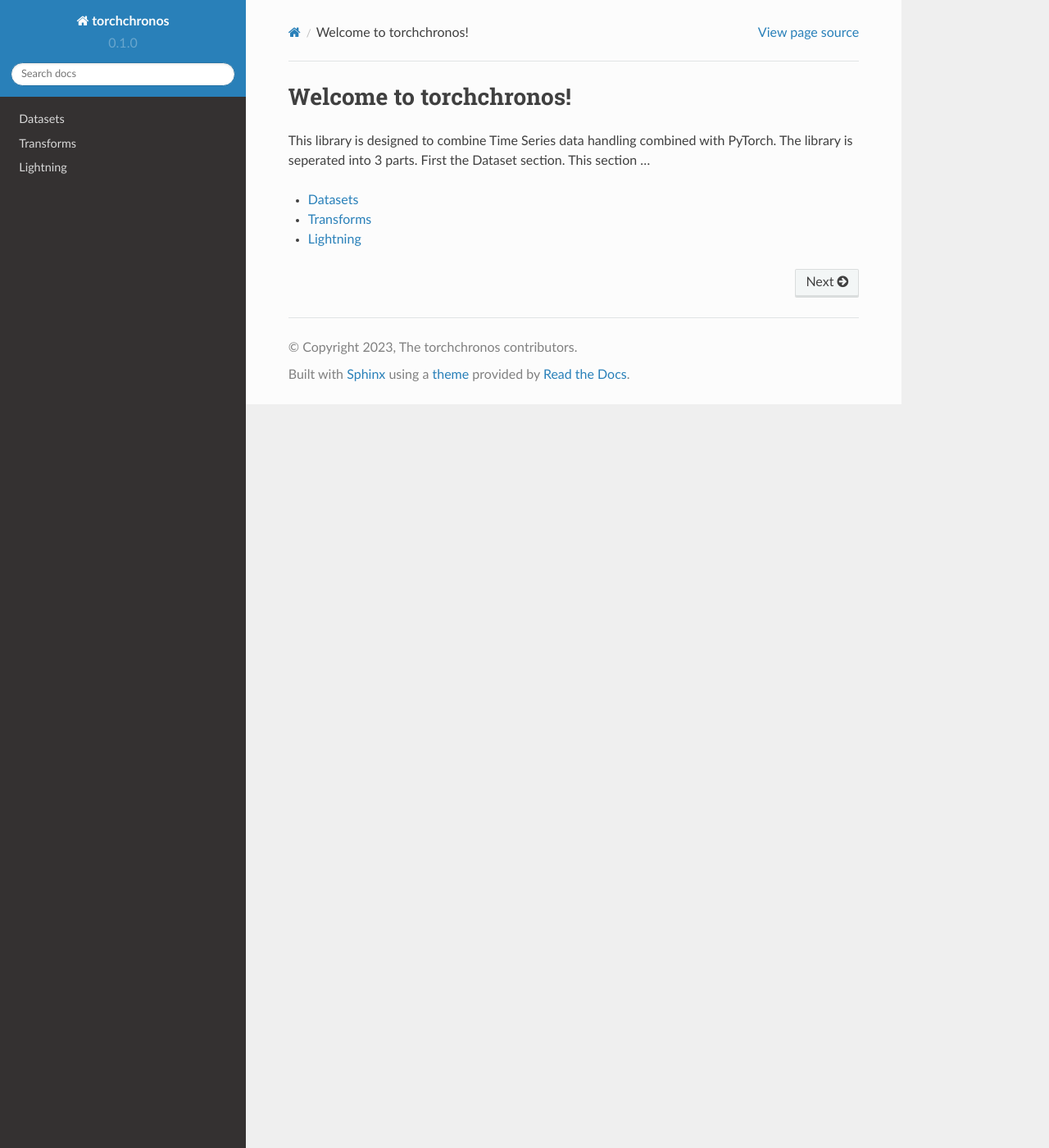
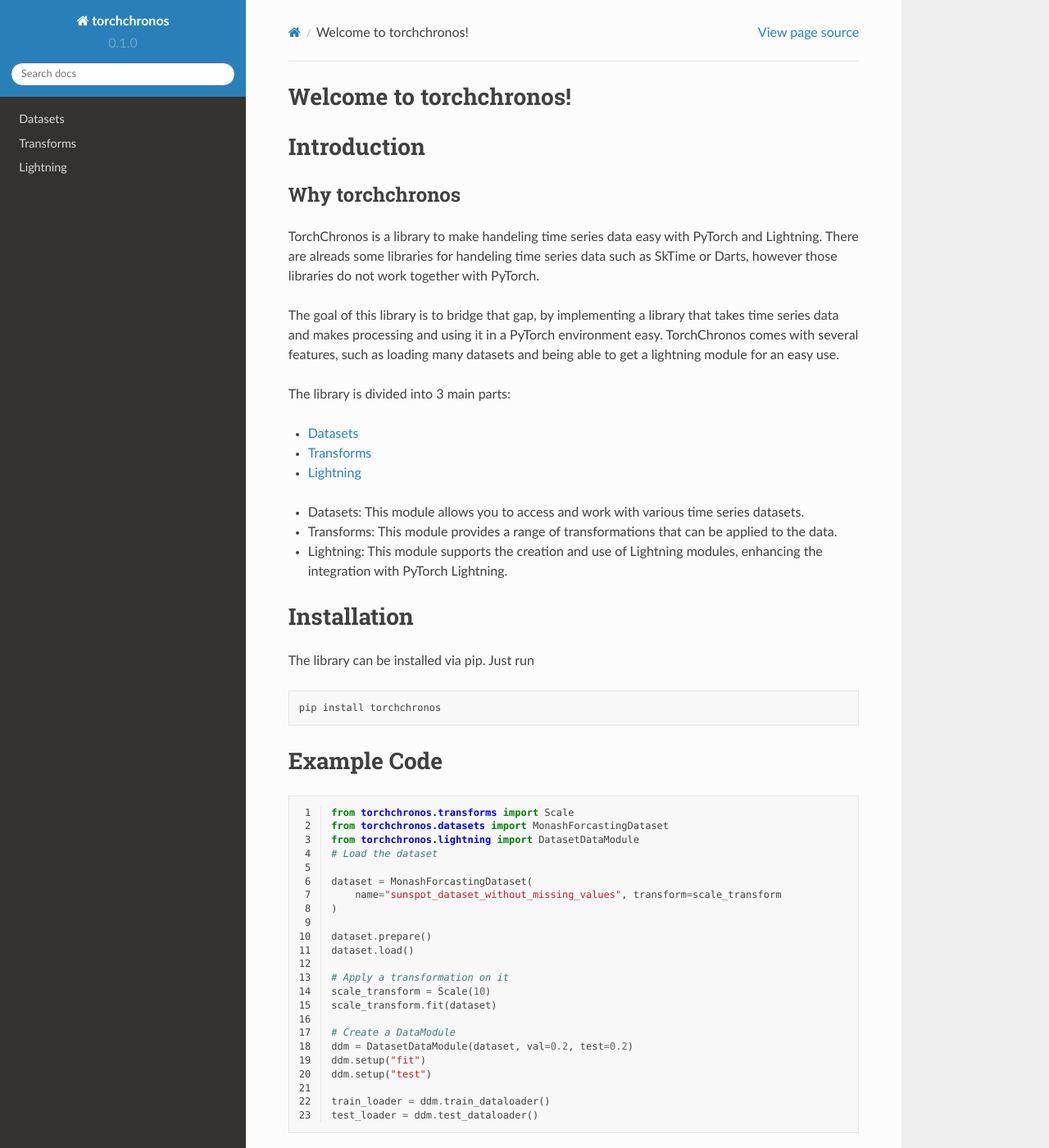
Before and after one commit to mauricekraus/torchchronos, a Sphinx documentation site: the page built from docs/source/index.rst, in a window 1280 px wide and 1400 px high. Shown: the whole window at 82% size. Built offline with Sphinx 7.4.7 and the Read the Docs theme 2.0.0, drawn with Linux system fonts in a browser that asks for light colours.

Commit message:
first draft for index

```diff
--- a/docs/source/index.rst
+++ b/docs/source/index.rst
@@ -1,12 +1,65 @@
 Welcome to torchchronos!
 ========================
 
-This library is designed to combine Time Series data handling combined with PyTorch. The library is seperated into 3 parts.
-First the Dataset section. This section ...
+Introduction
+============
+
+Why torchchronos
+----------------
+TorchChronos is a library to make handeling time series data easy with PyTorch and Lightning. There are alreads some libraries for handeling
+time series data such as SkTime or Darts, however those libraries do not work together with PyTorch.
+
+The goal of this library is to bridge that gap, by implementing a library that takes time series data and makes processing and using it in
+a PyTorch environment easy. TorchChronos comes with several features, such as loading many datasets and being able to get a lightning module
+for an easy use.
+
+The library is divided into 3 main parts:
 
 .. toctree::
-   :maxdepth: 2
+   :maxdepth: 1
 
    datasets
    transforms
    lightning
+
++ Datasets: This module allows you to access and work with various time series datasets.
++ Transforms: This module provides a range of transformations that can be applied to the data.
++ Lightning: This module supports the creation and use of Lightning modules, enhancing the integration with PyTorch Lightning.
+
+Installation
+============
+The library can be installed via pip. Just run
+
+.. code-block:: bash
+
+   pip install torchchronos
+
+
+Example Code
+============
+.. code-block:: python
+   :linenos:
+
+   from torchchronos.transforms import Scale
+   from torchchronos.datasets import MonashForcastingDataset
+   from torchchronos.lightning import DatasetDataModule
+   # Load the dataset
+
+   dataset = MonashForcastingDataset(
+       name="sunspot_dataset_without_missing_values", transform=scale_transform
+   )
+
+   dataset.prepare()
+   dataset.load()
+
+   # Apply a transformation on it
+   scale_transform = Scale(10)
+   scale_transform.fit(dataset)
+
+   # Create a DataModule
+   ddm = DatasetDataModule(dataset, val=0.2, test=0.2)
+   ddm.setup("fit")
+   ddm.setup("test")
+
+   train_loader = ddm.train_dataloader()
+   test_loader = ddm.test_dataloader()
```
